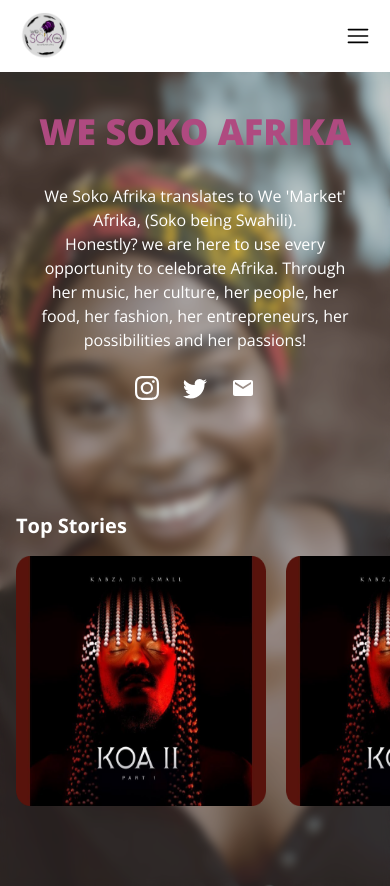
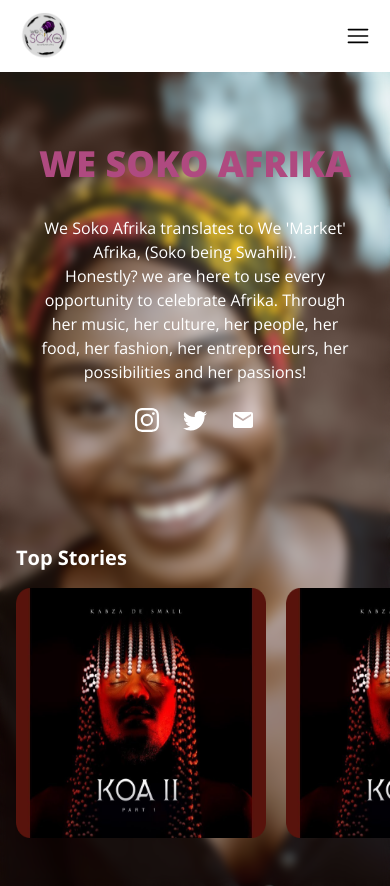
Before and after one commit to damiisdandy/soso-afrika, a Next.js app: page / in a window 390 px wide. Before the commit the page ends 854 px from the top, so only its background shows below. Built offline with nearby package versions, Linux system fonts and the light colour scheme.

Commit message:
ui changes

```diff
--- a/components/hero-cards/index.tsx
+++ b/components/hero-cards/index.tsx
@@ -7,7 +7,10 @@
 };
 const HeroCards: React.FC<HeroCardProps> = ({ img, title }) => {
   return (
-    <Link href="" className="block relative h-fit hero-card flex-shrink-0">
+    <Link
+      href="/reviews/1"
+      className="block relative h-fit hero-card flex-shrink-0"
+    >
       <Image
         src={img}
         alt={`${title} image`}
--- a/components/music-dropdown/index.tsx
+++ b/components/music-dropdown/index.tsx
@@ -22,8 +22,8 @@
       onClick={onClick}
       href={href}
       className={`${
-        active ? "bg-switchLight dark:bg-switch" : ""
-      }  px-3 py-2 text-sm w-full text-left block hover:bg-switchLight dark:hover:bg-switch`}
+        active ? "bg-header/5 dark:bg-header" : ""
+      }  px-3 py-2 text-sm w-full text-left block hover:bg-header/5 dark:hover:bg-header`}
     >
       {children}
     </Link>
--- a/components/reviews-card/index.tsx
+++ b/components/reviews-card/index.tsx
@@ -13,7 +13,10 @@
   const router = useRouter();
 
   return (
-    <div className="px-6 w-[45rem]  md:w-[23rem] lg:w-[30rem] xl:w-[39rem]">
+    <div
+      onClick={() => router.push("/reviews/1")}
+      className="cursor-pointer px-6 w-[45rem]  md:w-[23rem] lg:w-[30rem] xl:w-[39rem]"
+    >
       <Image src={img} alt={title + "info"} className="w-[35rem] mx-auto" />
       <h3 className="font-extrabold mt-4 ">{title}</h3>
       <h4 className="font-bold mt-3">-{creator}</h4>
--- a/pages/index.tsx
+++ b/pages/index.tsx
@@ -13,8 +13,8 @@
     <>
       <Seo title="Home" description="We Market Africa" />
       <main className="text-white mt-[64px]">
-        <section>
-          <div className="fixed bg-[rgba(100,100,100,0.3)] backdrop-blur-[5px] dark:bg-[rgba(0,0,0,0.3)] -z-10 h-screen w-screen"></div>
+        <section className="sm:grid lg:block place-items-center sm:min-h-[90vh] lg:h-full">
+          <div className="fixed bg-[rgba(25,25,25,0.)] backdrop-blur-[5px] dark:bg-[rgba(0,0,0,0.6)] -z-10 h-screen w-screen"></div>
           <div className="fixed overflow-hidden -z-20 h-screen w-screen">
             <Image
               src={heroImage}
@@ -23,6 +23,7 @@
               placeholder="blur"
             />
           </div>
+          <section>
             <div className="relative z-20 flex flex-col md:flex-row ">
               <aside className="md:w-[4rem] hidden md:flex md:flex-col items-center justify-center gap-10 mt-[7rem] md:mt-0 md:gap-8 md:justify-end mx-10 mb-12 text-xl md:text-2xl">
                 <ExternalLink href={config.social.instagram}>
@@ -35,16 +36,16 @@
                   <MdEmail />
                 </ExternalLink>
               </aside>
-            <div className="md:border-l border-[#888] dark:border-[#444] mt-12 lg:mt-16 xl:mt-28 h-full md:overflow-x-hidden flex flex-col justify-end">
+              <div className="md:border-l border-[#888] dark:border-[#444] mt-20 md:mt-12 lg:mt-16 xl:mt-28 h-full md:overflow-x-hidden flex flex-col justify-end">
                 <h1 className="text-header font-extrabold text-4xl md:text-6xl md:mt-4rem px-[1rem] sm:px-[3rem] text-center md:text-left">
                   WE SOKO AFRIKA
                 </h1>
                 <p className="mt-8 md:leading-10 text-md md:text-xl w-[100%] lg:w-[75%] px-[2rem] sm:px-[3rem] text-center md:text-left">
-                We Soko Afrika translates to We &apos;Market&apos; Afrika, (Soko
-                being Swahili). <br /> Honestly? we are here to use every
-                opportunity to celebrate Afrika. Through her music, her culture,
-                her people, her food, her fashion, her entrepreneurs, her
-                possibilities and her passions!
+                  We Soko Afrika translates to We &apos;Market&apos; Afrika,
+                  (Soko being Swahili). <br /> Honestly? we are here to use
+                  every opportunity to celebrate Afrika. Through her music, her
+                  culture, her people, her food, her fashion, her entrepreneurs,
+                  her possibilities and her passions!
                 </p>
                 <div className="flex md:hidden justify-center items-center my-6 text-2xl gap-6">
                   <ExternalLink href={config.social.instagram}>
@@ -57,7 +58,7 @@
                     <MdEmail />
                   </ExternalLink>
                 </div>
-              <section className="flex pb-12 flex-col md:flex-row md:items-end gap-4 mt-2 sm:mt-[5rem] relative ml-4 md:ml-12 scrollbar-none">
+                <section className="flex fle-1 pb-12 flex-col md:flex-row md:items-end gap-4 mt-2 sm:mt-[5rem] relative ml-4 md:ml-12 scrollbar-none">
                   <h2 className="font-bold text-xl md:text-2xl md:rotate-[270deg] origin-left mt-20 sm:mt-0 sm:absolute -top-10 md:top-[14.5rem] w-[200px]">
                     Top Stories
                   </h2>
@@ -74,6 +75,7 @@
               </div>
             </div>
           </section>
+        </section>
       </main>
     </>
   );
--- a/pages/reviews/index.tsx
+++ b/pages/reviews/index.tsx
@@ -15,7 +15,7 @@
           <h2 className="font-bold mx-4 sm:mx-10 text-2xl border-b pb-8 border-reviewsBorder dark:border-textColor ">
             Reviews
           </h2>
-          <section className="mt-12 flex lg:gap-8 xl:gap-0 justify-center flex-wrap gap-y-16 xl:gap-y-14">
+          <section className=" mt-12 flex lg:gap-8 xl:gap-0 justify-center flex-wrap gap-y-16 xl:gap-y-14">
             {reviewCardsContent?.map((cardContent, idx) => (
               <ReviewsCard
                 key={idx}
```
Lines whose indentation alone changed are shown as unchanged.
